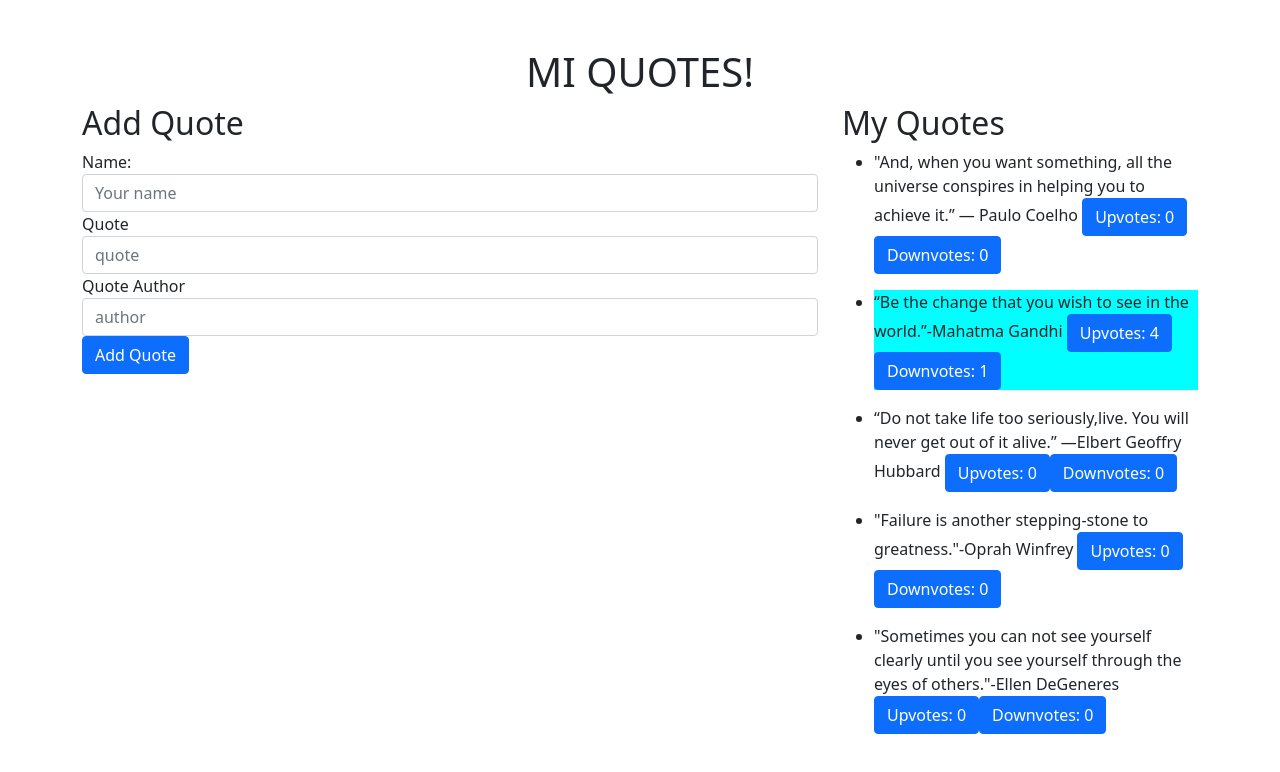
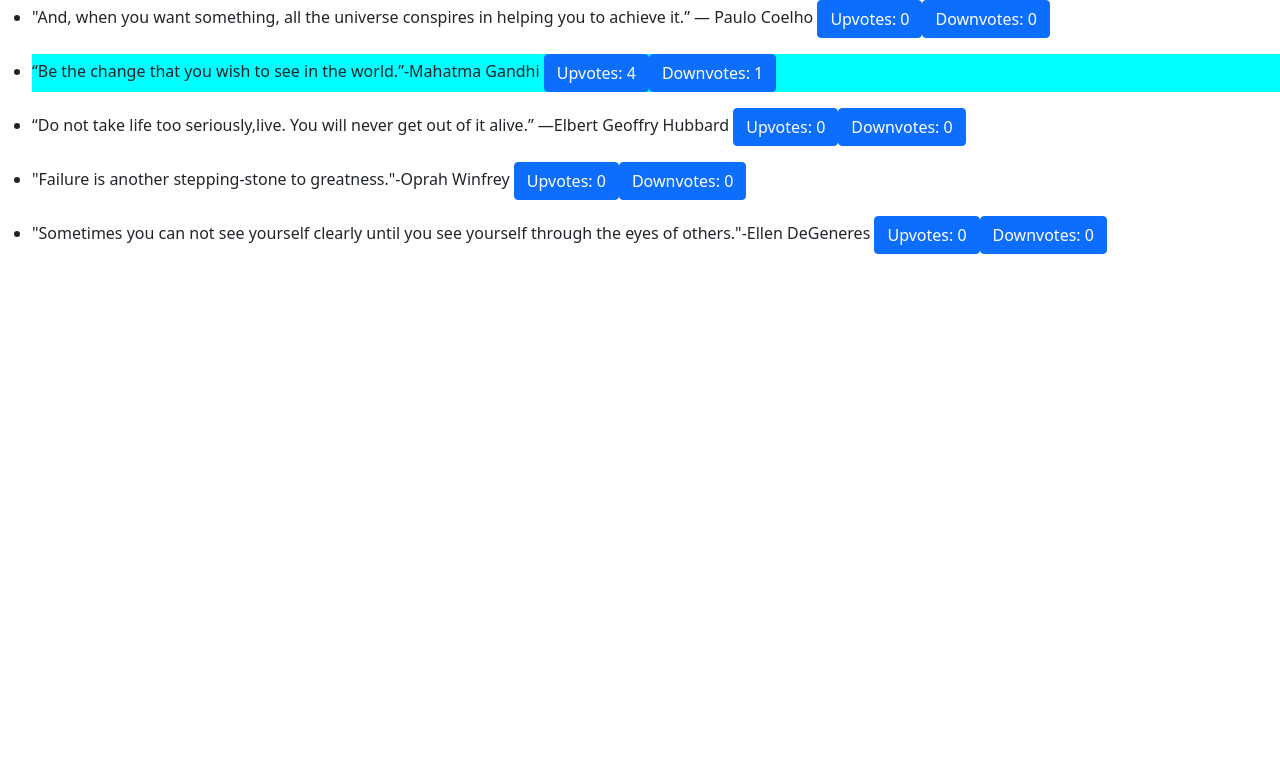
Before and after one commit to Wanjiru393/quotes-app, an Angular app: page / in a window 1280 px wide. Shown: the top 772 px of the page. Built offline with nearby package versions, Linux system fonts and the light colour scheme.

Commit message:
Changed component linking

```diff
--- a/src/app/app.component.html
+++ b/src/app/app.component.html
@@ -1,14 +1,13 @@
 
-<div class="container">
+<!-- <div class="container">
   <h1 class="mt-5">MI QUOTES!</h1>
-  <div class="row">
-    <div class="col-md-8">
+  <div class="row"> -->
+    <!-- <div class="col-md-8">
       <h2>Add Quote</h2>
-      <app-form></app-form>
-    </div>
-    <div class="col-md-4">
-      <h2>My Quotes</h2>
+      <app-form (add)="addQuote($event)"></app-form>
+    </div> -->
+    <!-- <div class="col-md-4"> -->
       <app-quotes></app-quotes>
-    </div>
-  </div>
-</div>
+    <!-- </div> -->
+  <!-- </div>
+</div> -->
```
